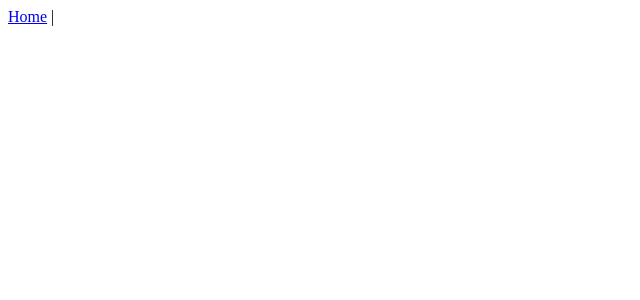
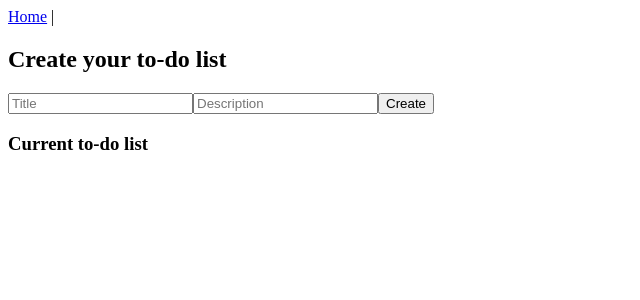
Before and after one commit to ibnsan/todo, a Vue app: page / in a window 1280 px wide. Shown: the top 300 px of the page, without its empty margins (0-640 px from the left). Built offline with nearby package versions, Linux system fonts and the light colour scheme.

Commit message:
Easily add and display a to-do list

```diff
--- a/src/views/HomeView.vue
+++ b/src/views/HomeView.vue
@@ -1,10 +1,44 @@
 <template>
   <div>
+    <h2>Create your to-do list</h2>
+    <div>
+      <input v-model="title" placeholder="Title"/>
+      <input v-model="description" placeholder="Description"/>
+      <button @click="createNewToDo">Create</button>
+    </div>
+
+    <div>
+      <h3>Current to-do list</h3>
+      <div v-for="todo in todoList" :key="todo.id">
+        <p>Title: {{todo.title}}</p>
+        <p>Description: {{todo.description}}</p>
+      </div>
+    </div>
   </div>
 </template>
 
 <script>
 export default {
-  name: 'HomeView',
+  name: 'Create your to-do list',
+  data() {
+    return {
+      title: '',
+      description: '',
+      todoList: []
+    }
+  },
+  methods: {
+    createNewToDo() {
+      let test = {id: Date.now(), title: this.title, description: this.description}
+      this.todoList.push(test);
+      localStorage.setItem('todoList', JSON.stringify(this.todoList))
+    }
+  },
+  mounted() {
+    const currentTodoList = localStorage.getItem('todoList');
+    if(currentTodoList && Array.isArray(currentTodoList)){
+      this.todoList.push(localStorage.getItem('todoList'));
+    }
+  }
 }
 </script>
```
